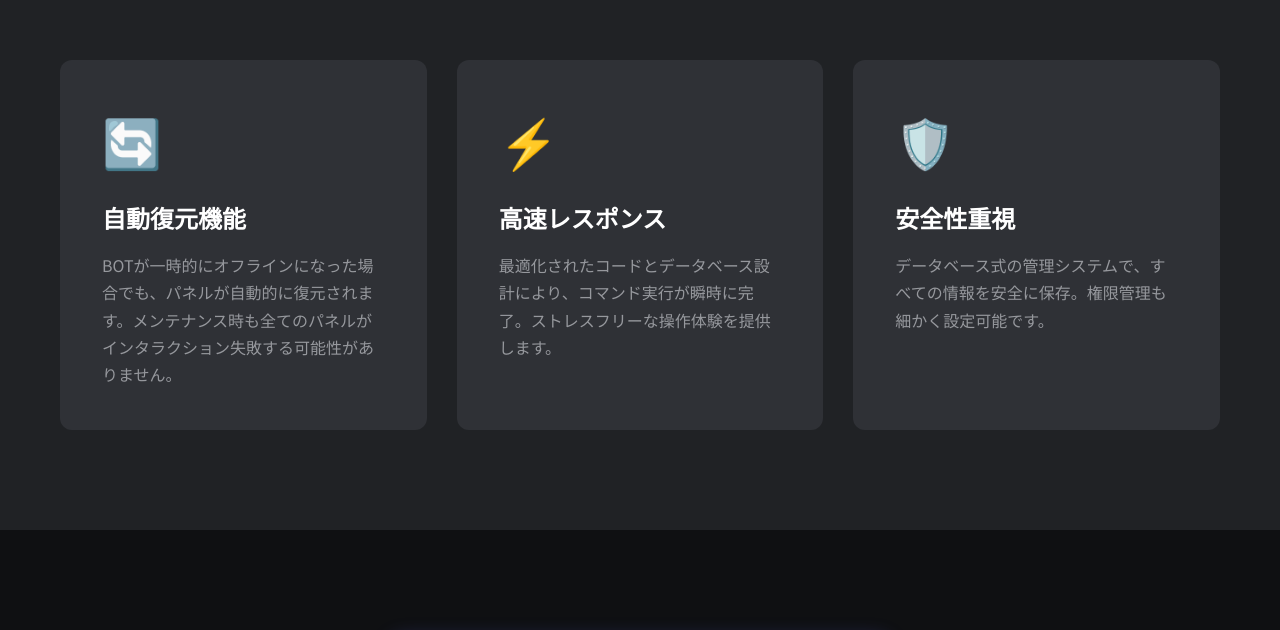
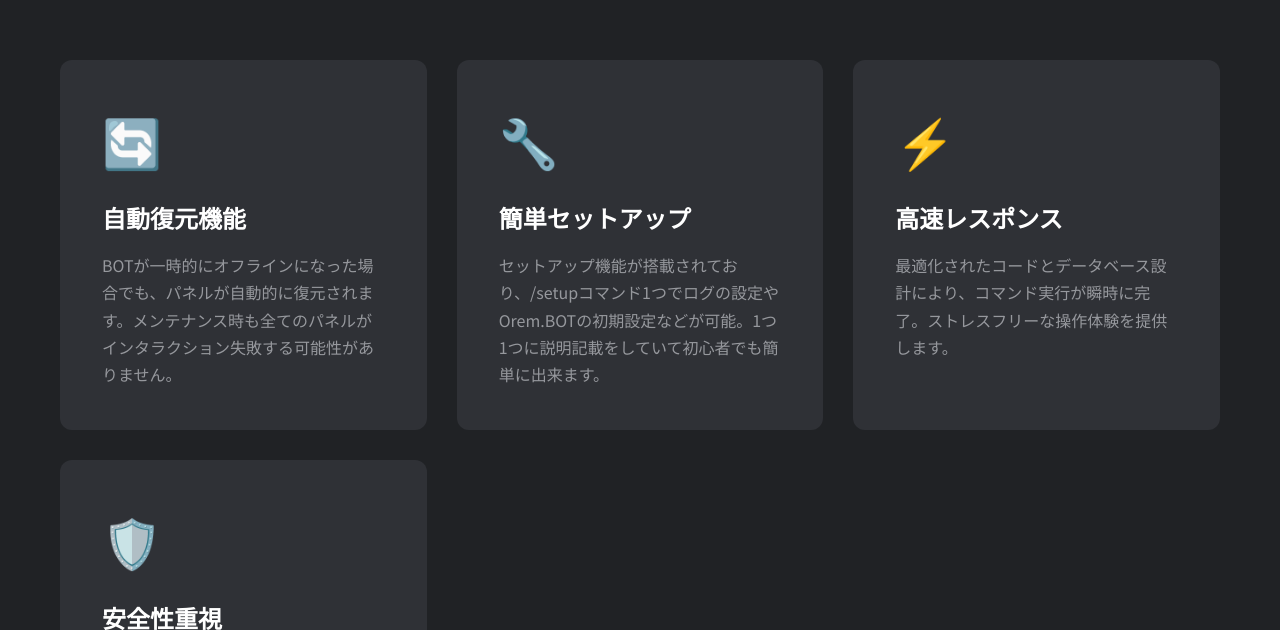
Before and after one commit to komekeico/Orem.BOT, a plain HTML site: page index.html in a window 1280 px wide. Shown: the part 840-1470 px from the top of the page. Drawn offline with Linux system fonts and the light colour scheme.

Commit message:
Add setup feature description to homepage

```diff
--- a/index.html
+++ b/index.html
@@ -41,6 +41,11 @@
                     <div class="feature-icon">🔄</div>
                     <h3>自動復元機能</h3>
                     <p>BOTが一時的にオフラインになった場合でも、パネルが自動的に復元されます。メンテナンス時も全てのパネルがインタラクション失敗する可能性がありません。</p>
+                </div>
+                <div class="feature-card">
+                    <div class="feature-icon">🔧</div>
+                    <h3>簡単セットアップ</h3>
+                    <p>セットアップ機能が搭載されており、/setupコマンド1つでログの設定やOrem.BOTの初期設定などが可能。1つ1つに説明記載をしていて初心者でも簡単に出来ます。</p>
                 </div>
                 <div class="feature-card">
                     <div class="feature-icon">⚡</div>
```
